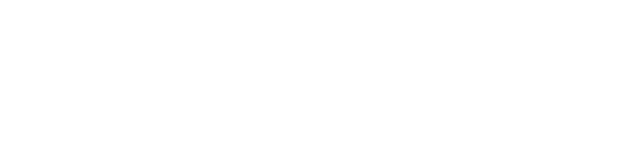
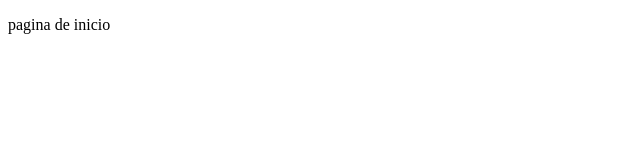
Before and after one commit to ArQueLarOretania/pruebaGit, a plain HTML site: page index.html in a window 1280 px wide. Shown: the whole page, without its empty margins (0-640 px from the left). Drawn offline with Linux system fonts and the light colour scheme.

Commit message:
trabajo desde casa

```diff
--- a/index.html
+++ b/index.html
@@ -6,6 +6,6 @@
     <title>index</title>
 </head>
 <body>
-
+    <p>pagina de inicio</p>
 </body>
 </html>
```
